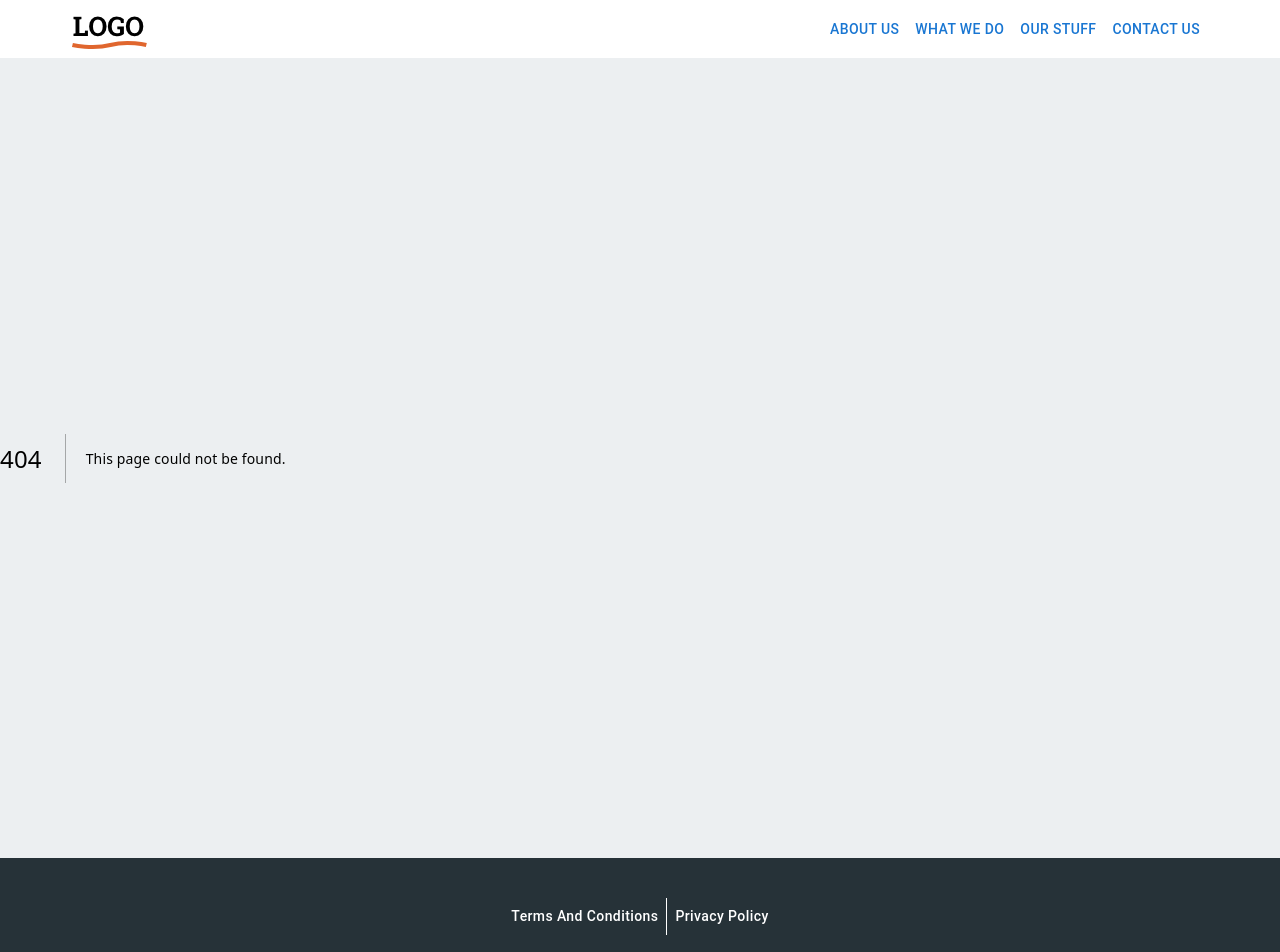
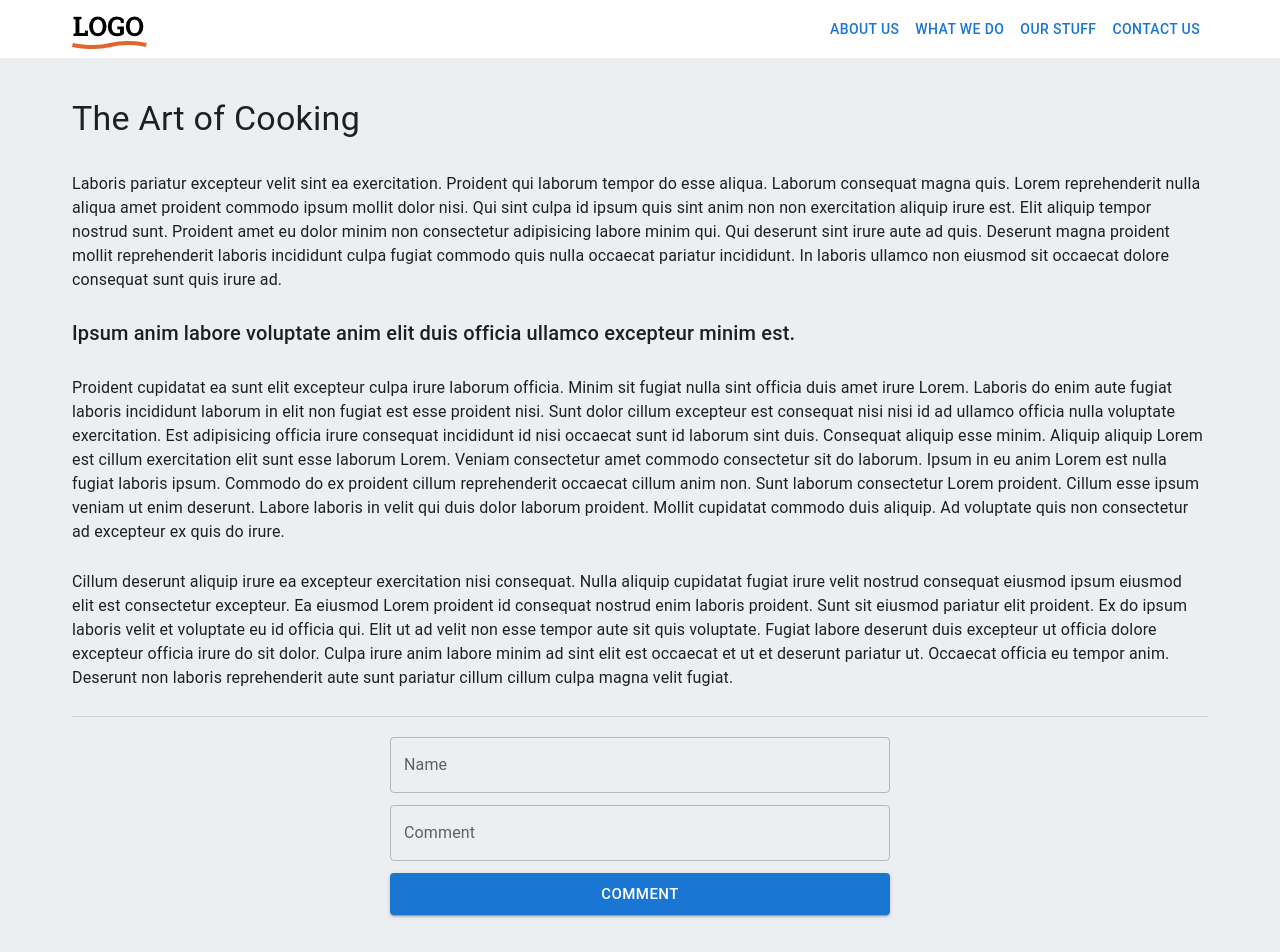
Before and after one commit to KiT-Maverik/articles, a Next.js app: page /article/1 in a window 1280 px wide. Before the commit this address had no page. Shown: the top 952 px of the page. Built offline with nearby package versions, Linux system fonts and the light colour scheme; data requests are answered from the project's data file.

Commit message:
Introducing Article page

```diff
--- /dev/null
+++ b/pages/article/[articleId].tsx
@@ -0,0 +1,81 @@
+import {Stack} from "@mui/system";
+import {container, containerPosition} from "@styles/utility.styles";
+import type {GetStaticProps, InferGetServerSidePropsType} from 'next'
+import {I_Article} from "src/types/content.types";
+import Typography from "@mui/material/Typography";
+import {useForm} from "react-hook-form";
+import {T_CommentFormData, schema} from "@utils/forms/comment.form";
+import {zodResolver} from '@hookform/resolvers/zod';
+import {Button, TextField} from '@mui/material';
+import {postData} from "@utils/fetch.utils";
+import {MockArticle} from "@components/mock-article/mock-article";
+import {api} from "@constants/api.constants";
+import {Divider} from "@mui/material";
+import {style} from "@styles/pages/article.style";
+
+export default function ArticlePage({
+                                        article,
+                                    }: InferGetServerSidePropsType<typeof getServerSideProps>) {
+    const {
+        register,
+        handleSubmit,
+        getValues,
+        reset,
+        formState: {errors}
+    } = useForm<T_CommentFormData>({
+        resolver: zodResolver(schema)
+    });
+
+    const onSubmit = () => {
+
+        postData(
+            api.comment.list,
+            {
+                ...getValues(),
+                time: Date.now(),
+                type: 'comment',
+                parent: article.id,
+            }
+        ).then((data) => {
+            console.log('It works!');
+            console.log(data);
+            reset();
+        });
+    }
+
+    return (
+        <>
+            <Stack gap={5} my={10} sx={[container, containerPosition]}>
+                <Typography gutterBottom variant='h4'>{article.title}</Typography>
+                <MockArticle/>
+                <Divider/>
+                <Stack sx={style.commentForm} gap={3} component="form" onSubmit={handleSubmit(onSubmit)}>
+                    <TextField
+                        label="Name"
+                        {...register("by")}
+                        error={!!errors.by}
+                        placeholder='Enter your name'
+                        fullWidth/>
+                    <TextField
+                        label="Comment"
+                        {...register("text")}
+                        error={!!errors.text}
+
+                        placeholder='Enter your comment here'
+                        fullWidth/>
+                    <Button variant='contained' fullWidth size="large" type='submit'>Comment</Button>
+                </Stack>
+            </Stack>
+        </>
+    )
+}
+
+
+export const getServerSideProps = (async (context) => {
+    const {articleId} = context.query;
+    const rs = await fetch(api.article.byId(articleId))
+    const article: I_Article = await rs.json()
+    return {props: {article}}
+}) satisfies GetStaticProps<{
+    article: I_Article,
+}>
--- /dev/null
+++ b/src/styles/pages/article.style.ts
@@ -0,0 +1,12 @@
+import {type SxProps} from "@mui/system";
+import {theme} from "@styles/theme.styles";
+
+const commentForm = {
+    maxWidth: 500,
+    alignSelf: 'center',
+    width: '100%'
+} as const;
+
+export const style = {
+    commentForm
+}
```
